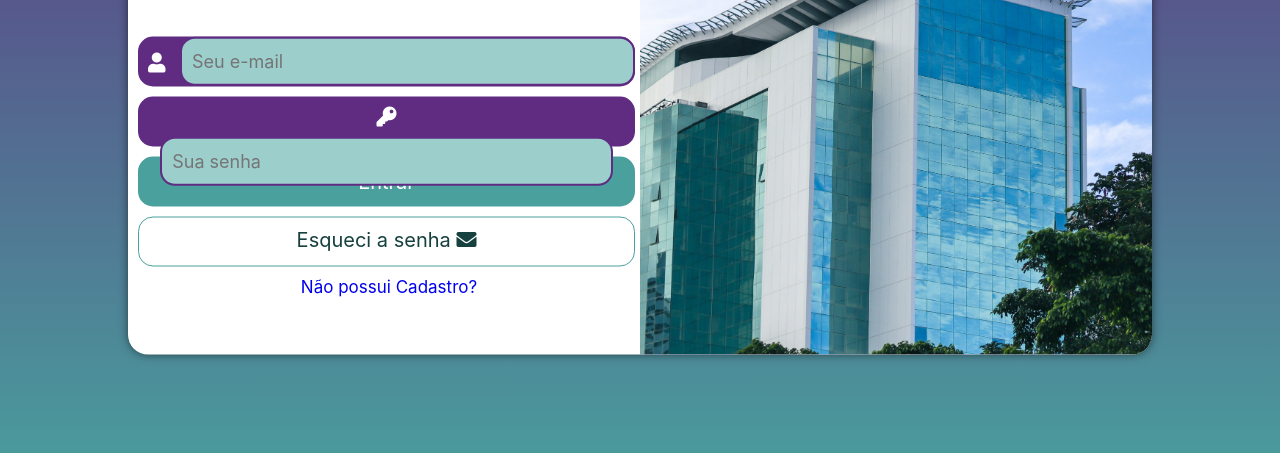
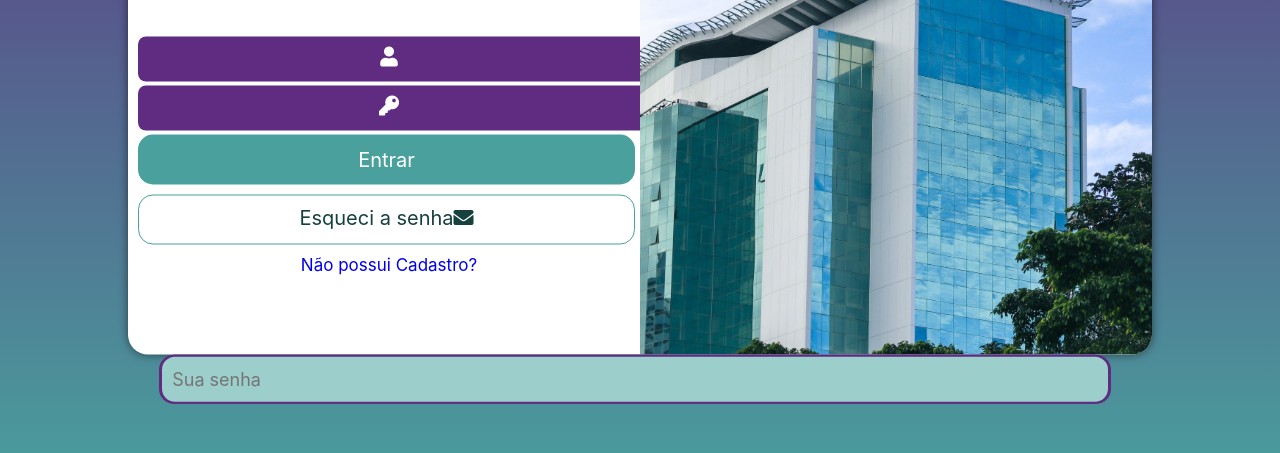
Before and after one commit to gabrielteixeiras/projeto-login, a plain HTML site: page index.html in a window 1280 px wide. Shown: the part 303-756 px from the top of the page. Drawn offline with Linux system fonts and the light colour scheme.

Commit message:
Ajustando bugs

```diff
--- a/index.html
+++ b/index.html
@@ -32,7 +32,7 @@
 
                 <form class="login__form" action="login.php" method="post" autocomplete="on">
 
-                    <div class="login-email">
+                    <div class="login">
 
                         <p class="login__email">
                             <span class="fa fa-user"></span>
@@ -42,7 +42,7 @@
 
                     </div>
 
-                    <div class="login-senha">
+                    <div class="login">
 
                         <p class="login__senha">
                             <span class="fa fa-key"></span>
@@ -63,7 +63,7 @@
                     <div class="login-esqueci-senha">
 
                         <a href="esqueci.html" class="login__esqueci">
-                            Esqueci a senha <span class="fa fa-envelope"><span>
+                            Esqueci a senha<span class="fa fa-envelope"><span>
                         </a>
 
                     </div>
--- a/styles/style.css
+++ b/styles/style.css
@@ -71,7 +71,7 @@ form label {
 }
 
 /* CONFIGURAÇÕES DO FORMULÁRIO E-MAIL */
-.login__form .login-email {
+.login__form .login {
     display: block;
     background-color: var(--color-purple);
 
@@ -98,16 +98,6 @@ form label {
 }
 
 /* CONFIGURAÇÕES DO FORMULÁRIO SENHA */
-.login__form .login-senha {
-    display: block;
-    background-color: var(--color-purple);
-
-    width: 100%;
-    height: 45px;
-    border-radius: 8px;
-    text-align: center;
-}
-
 .login__form .fa-key {
     font-size: 20px;
     color: #fff;
```
